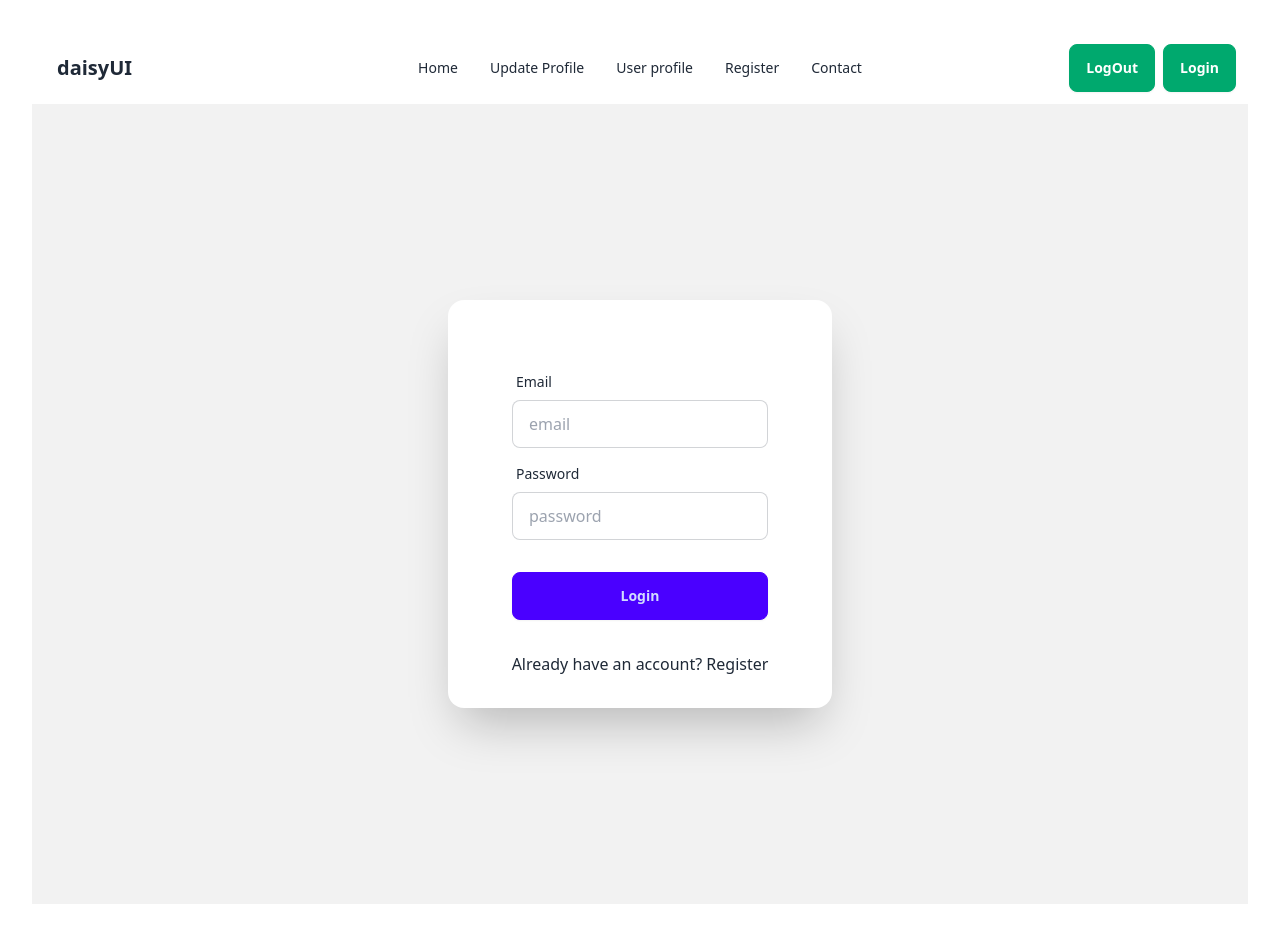
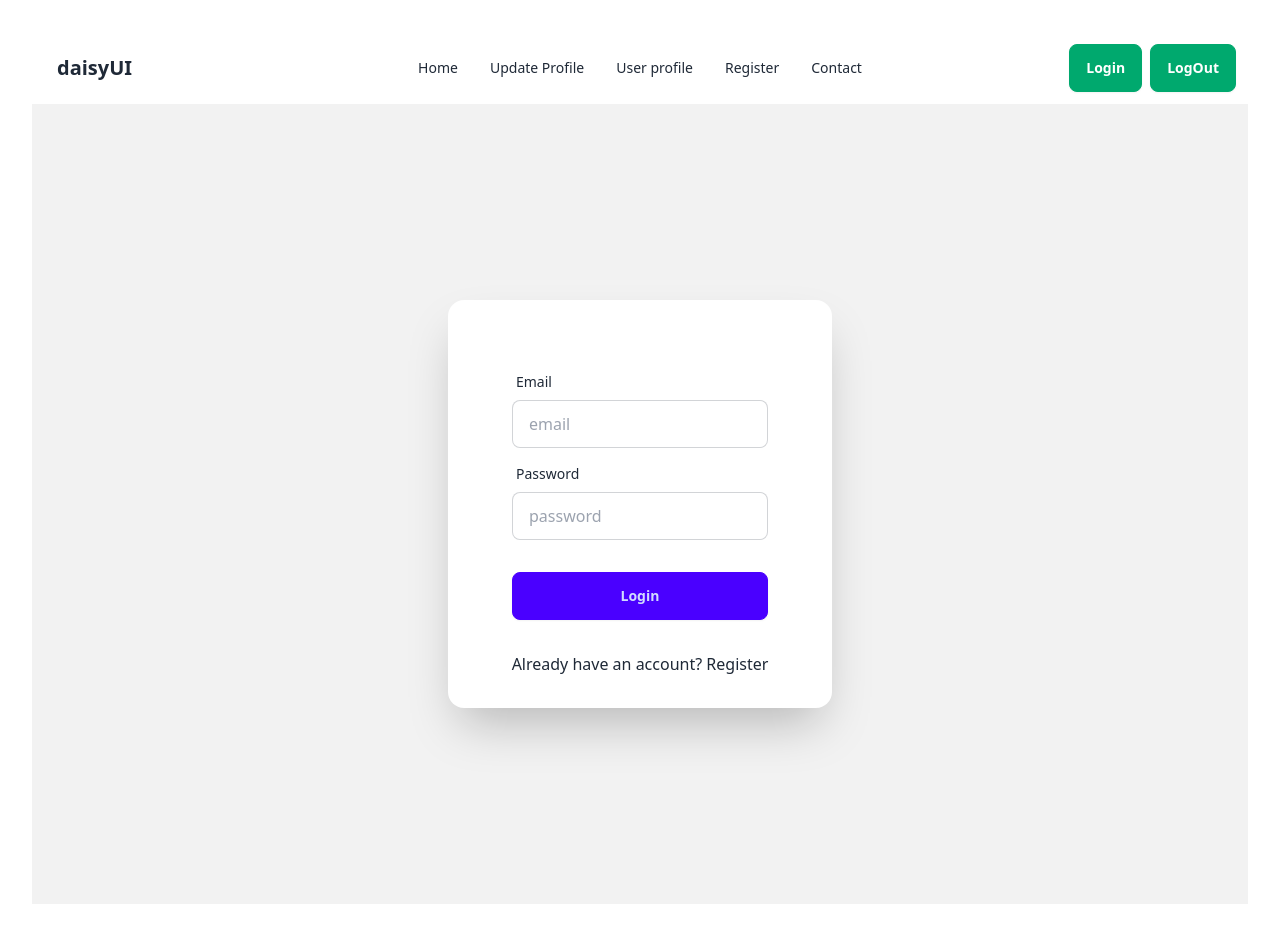
Before and after one commit to Israt-js/Real-Estate-9, a React (Vite) app: page /login in a window 1280 px wide. Built offline with nearby package versions, Linux system fonts and the light colour scheme; no server answers.

Commit message:
Component fix

```diff
--- a/src/component/Login/Login.jsx
+++ b/src/component/Login/Login.jsx
@@ -13,6 +13,7 @@ const Login = () => {
     signInUser(email, password)
       .then(result => {
         console.log(result.user)
+        e.target.reset();
       })
       .catch(error => {
         console.log(error);
--- a/src/component/navber/Navber.jsx
+++ b/src/component/navber/Navber.jsx
@@ -43,15 +43,14 @@ const Navber = () => {
             </div>
             <div className="navbar-end">
                 <ul className="flex">
-
-                  <li className="btn btn-success text-white m-1"><a onClick={handleLogOut} href="">LogOut</a></li>
+                <li><Link className="btn btn-success text-white m-1" to={'/login'}>Login</Link></li>
                   {
                     user ?<>
                     <span>{user.email}</span>
 
                     </>
                     :
-                    <li><Link className="btn btn-success text-white m-1" to={'/login'}>Login</Link></li>
+                  <li className="btn btn-success text-white m-1"><a onClick={handleLogOut} href="">LogOut</a></li>
                   }
                 </ul>
             </div>
```
